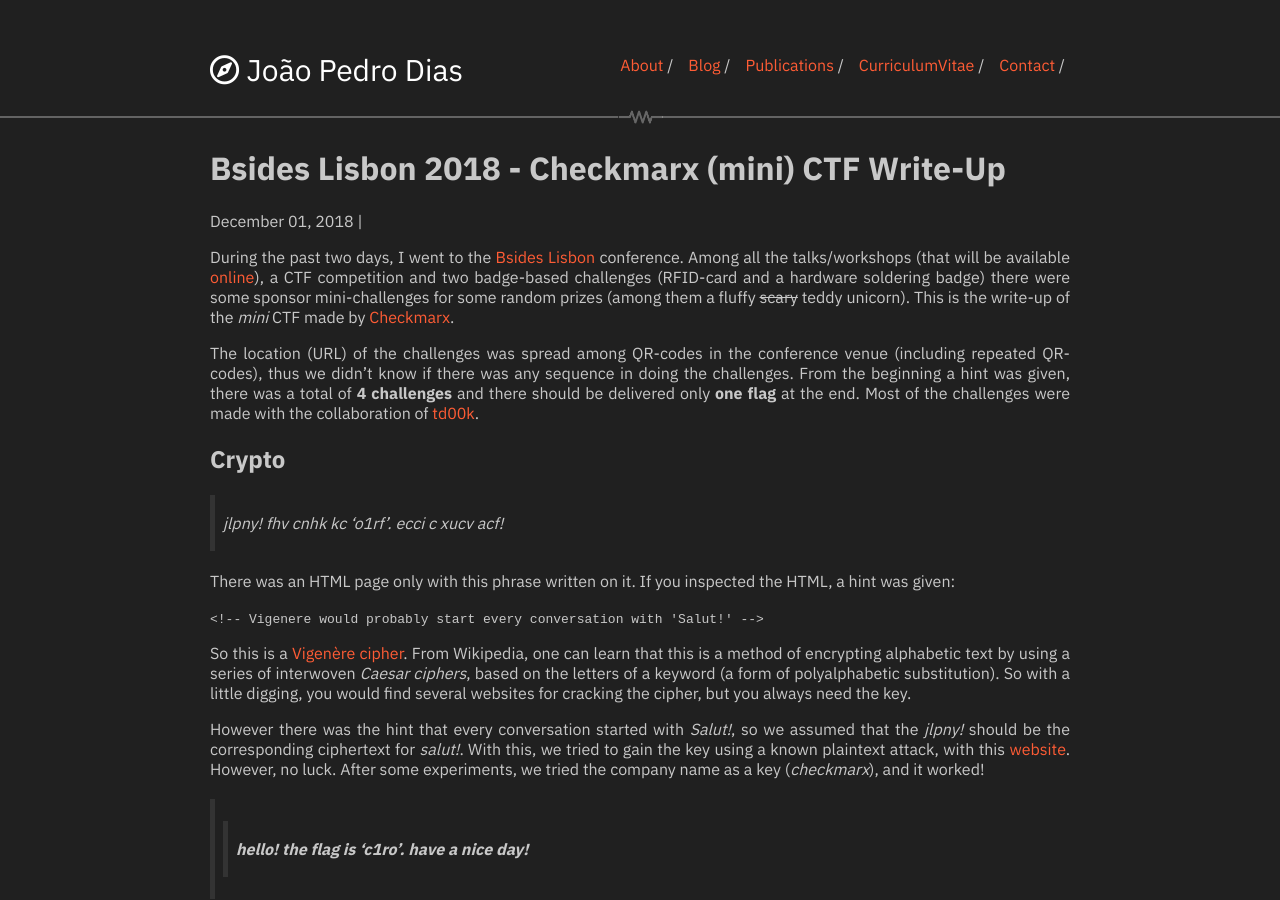
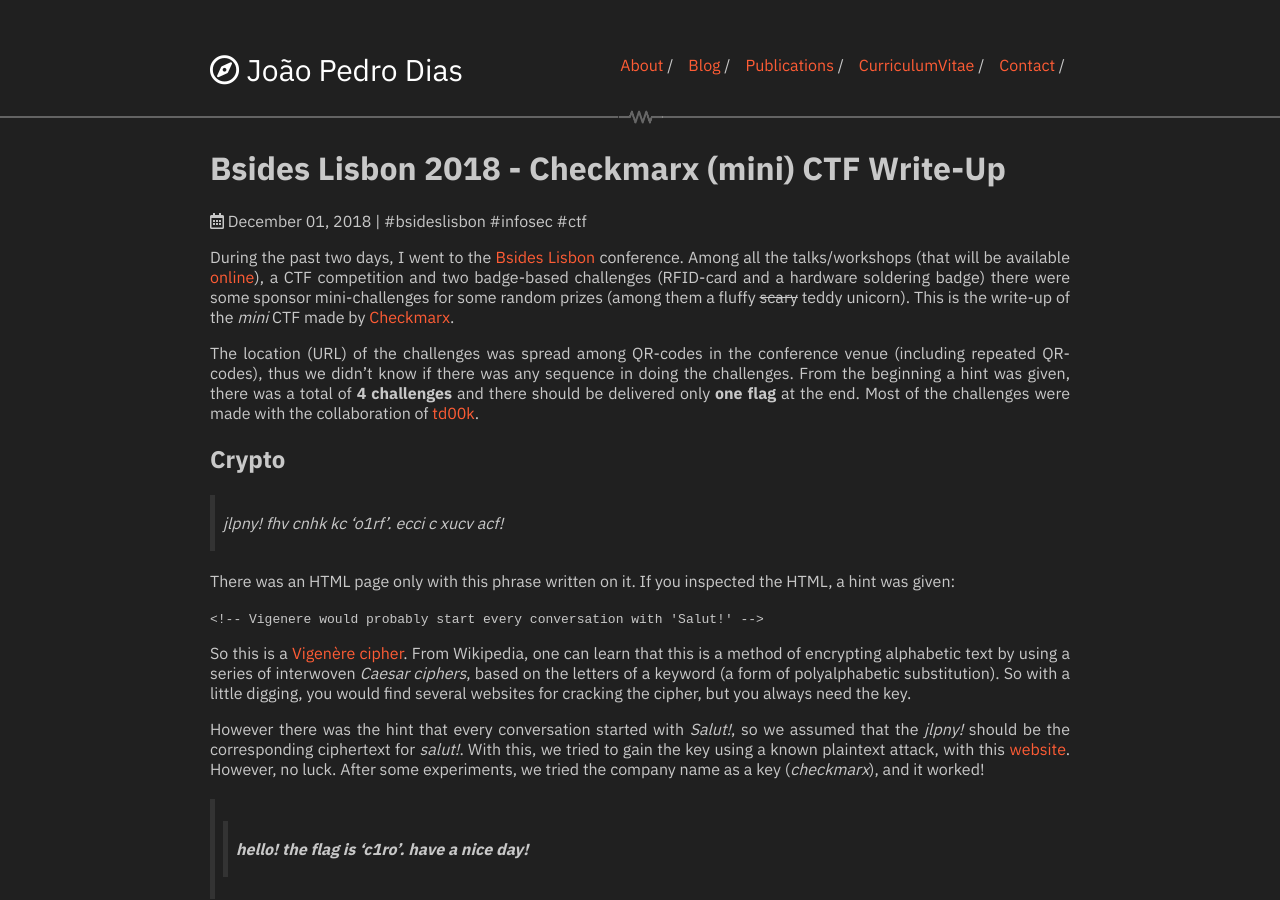
Before and after one commit to jpdias/jpdias.github.io, a Jekyll site: the page built from _posts/2018-12-01-bsideslisbon.md, in a window 1280 px wide and 900 px high. Built offline with Jekyll 4.4.1, drawn with Linux system fonts in a browser that asks for light colours; nearby versions of some CDN libraries.

Commit message:
add  share buttons and some metadata fields

```diff
--- a/_layouts/post.html
+++ b/_layouts/post.html
@@ -2,7 +2,7 @@
 layout: default
 ---
 <h1>{{ page.title }}</h1>
-<p>{{ page.date | date: '%B %d, %Y' }} | </p>
+<p><i class="far fa-calendar-alt"></i> {{ page.date | date: '%B %d, %Y' }} | {% for tag in page.tags %} #{{tag}} {% endfor %}</p>
 
 {{ content }}
 
```
Also changed, not shown: blog.md (+1 -1 lines).
